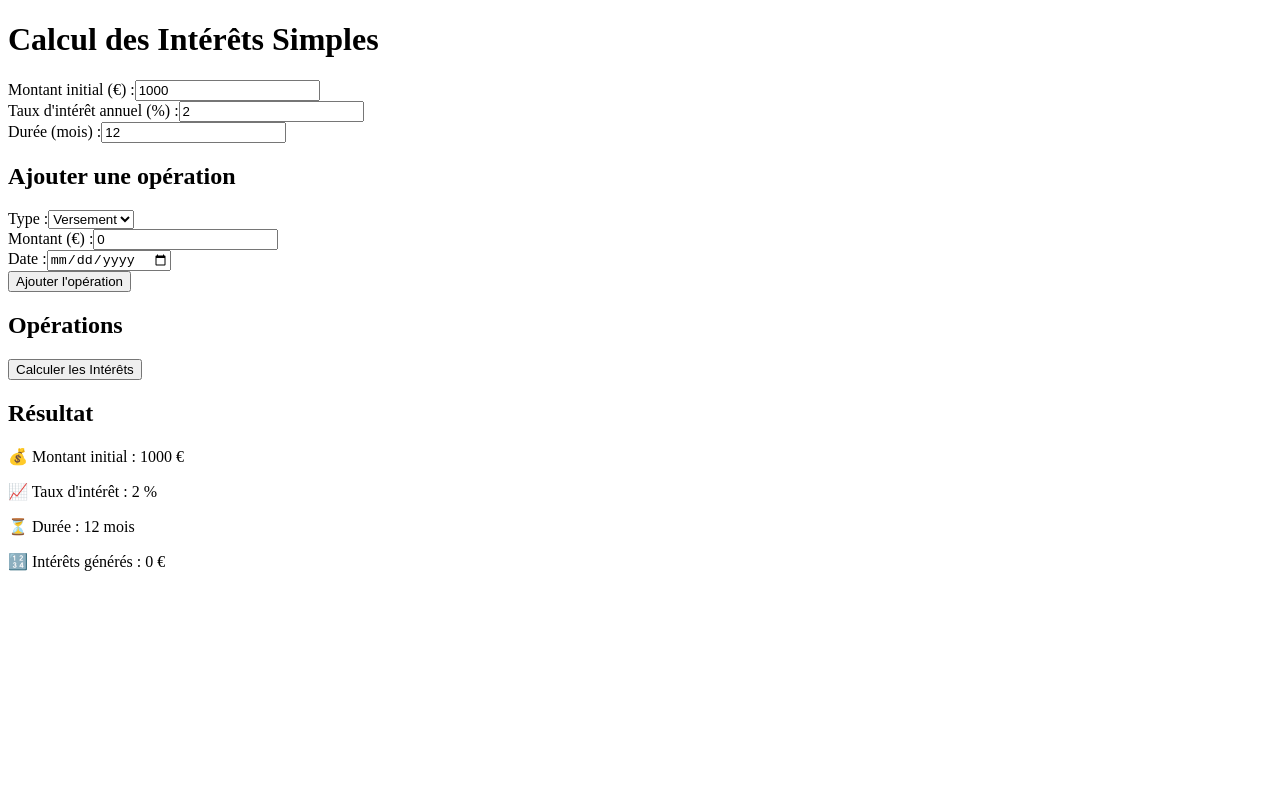
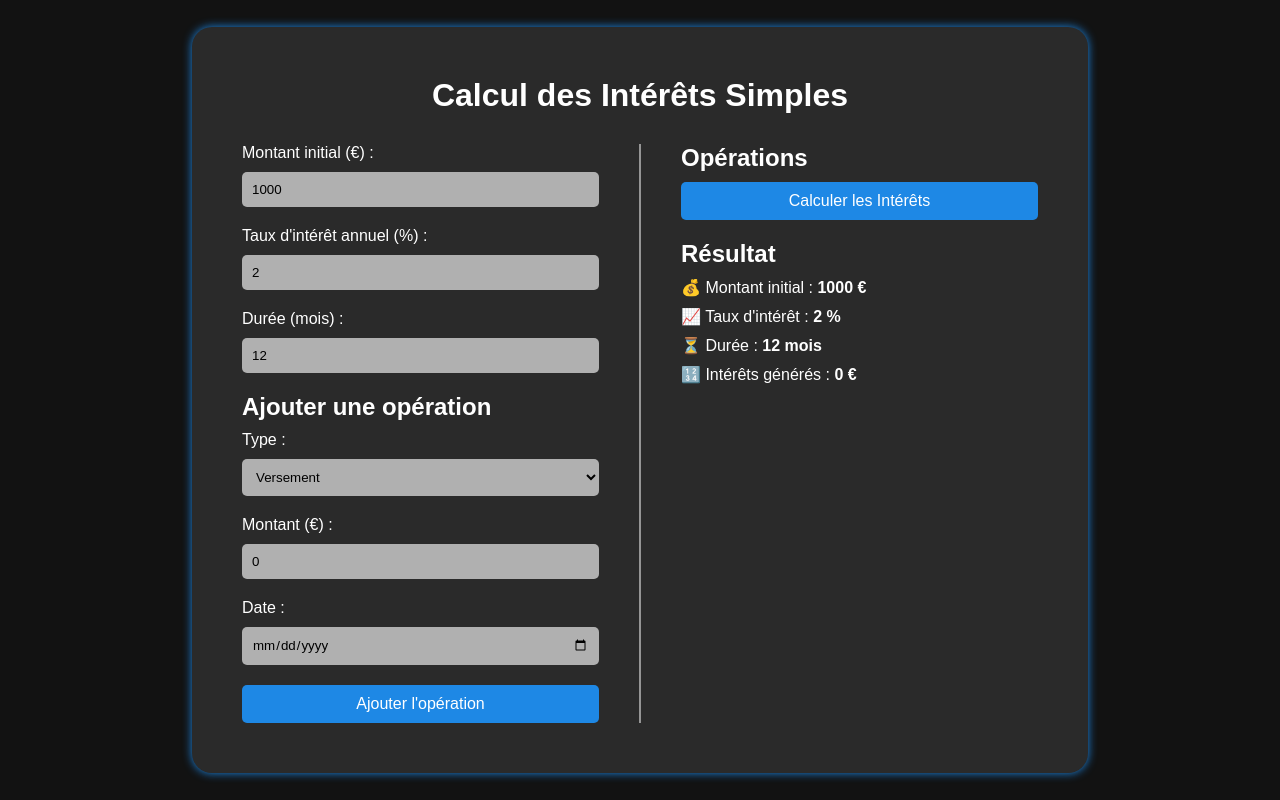
Before and after one commit to corentinmrcx/React-CalculInteret-Simple, a React (Vite) app: page / in a window 1280 px wide. Built offline with nearby package versions, Linux system fonts and the light colour scheme.

Commit message:
Ajout du style de la page : - Modification du return pour inclure l'ensemble des classes - Ajout du style de la page

```diff
--- a/public/index.css
+++ b/public/index.css
@@ -0,0 +1,144 @@
+* {
+    margin: 0;
+    padding: 0;
+    box-sizing: border-box;
+    font-family: Arial, sans-serif;
+}
+
+body {
+    background-color: #121212;
+    color: white;
+
+    display: flex;
+    justify-content: center;
+    align-items: center;
+
+    min-height: 100vh;
+    width: 100vw;
+}
+
+h2 {
+    margin-bottom: 10px;
+}
+#root {
+    width: 70%;
+}
+
+.app {
+    background-color: rgba(255, 255, 255, 0.1);
+    border-radius: 20px;
+
+    padding: 50px;
+
+    box-shadow: 0 0 10px rgb(30, 136, 229);
+}
+
+.container {
+    display: flex;
+    flex-direction: column;
+    align-items: center;
+    gap: 30px;
+}
+
+.title {
+    text-align: center;
+    margin: 0;
+}
+
+.content {
+    display: flex;
+    gap: 20px;
+
+    width: 100%;
+}
+
+.left, .right {
+    flex: 1;
+}
+
+.right {
+    display: flex;
+    flex-direction: column;
+    gap: 20px;
+}
+
+.right p {
+    margin-bottom: 10px;
+}
+
+.right p span{
+    font-weight: bold;
+}
+
+.separator {
+    width: 2px;
+    height: auto;
+    margin: 0 20px;
+
+    background-color: white;
+    opacity: 0.5;
+}
+
+.input-group {
+    display: flex;
+    flex-direction: column;
+    gap: 5px;
+
+    margin-bottom: 20px;
+}
+
+.input-group label {
+    margin-bottom: 5px;
+}
+
+.input-group input, .input-group select {
+    width: 100%;
+    padding: 10px;
+    box-sizing: border-box;
+
+    border-radius: 5px;
+    border: none;
+
+    background-color: #B0B0B0;
+}
+
+button {
+    width: 100%;
+    padding: 10px;
+
+    border: none;
+    border-radius: 5px;
+
+    background-color: #1e88e5;
+    color: white;
+    font-size: 16px;
+    cursor: pointer;
+}
+
+button:hover {
+    background-color: #1565c0;
+}
+
+ul {
+    list-style: none;
+    padding: 0;
+}
+
+ul li {
+    margin-bottom: 10px;
+}
+
+@media (max-width: 1000px) {
+    #root {
+        width: 90%;
+        padding: 50px 0 50px 0;
+    }
+
+    .content {
+        flex-direction: column;
+    }
+
+    .separator {
+        display: none;
+    }
+}
--- a/src/App.jsx
+++ b/src/App.jsx
@@ -88,10 +88,12 @@ function App() {
   }
 
   return (
-    <div>
-      <h1>Calcul des Intérêts Simples</h1>
-
-      <div>
+    <div className="app">
+      <div className="container">
+        <h1 className="title">Calcul des Intérêts Simples</h1>
+        <div className="content">
+          <div className="left">
+            <div className="input-group">
               <label>Montant initial (€) :</label>
               <input
                 type="number"
@@ -100,7 +102,7 @@ function App() {
               />
             </div>
 
-      <div>
+            <div className="input-group">
               <label>Taux d&#39;intérêt annuel (%) :</label>
               <input
                 type="number"
@@ -109,7 +111,7 @@ function App() {
               />
             </div>
 
-      <div>
+            <div className="input-group">
               <label>Durée (mois) :</label>
               <input
                 type="number"
@@ -119,12 +121,15 @@ function App() {
             </div>
 
             <h2>Ajouter une opération</h2>
-      <div>
+            <div className="input-group">
               <label>Type :</label>
               <select
                 value={nouvelleOperation.type}
                 onChange={(e) =>
-            setNouvelleOperation({ ...nouvelleOperation, type: e.target.value })
+                  setNouvelleOperation({
+                    ...nouvelleOperation,
+                    type: e.target.value,
+                  })
                 }
               >
                 <option value="versement">Versement</option>
@@ -133,9 +138,8 @@ function App() {
               </select>
             </div>
 
-      <div>
             {nouvelleOperation.type === "taux" ? (
-          <div>
+              <div className="input-group">
                 <label>Nouveau taux (%) :</label>
                 <input
                   type="number"
@@ -149,7 +153,7 @@ function App() {
                 />
               </div>
             ) : (
-          <div>
+              <div className="input-group">
                 <label>Montant (€) :</label>
                 <input
                   type="number"
@@ -163,21 +167,28 @@ function App() {
                 />
               </div>
             )}
-      </div>
 
-      <div>
+            <div className="input-group">
               <label>Date :</label>
               <input
                 type="date"
                 value={nouvelleOperation.date}
                 onChange={(e) =>
-            setNouvelleOperation({ ...nouvelleOperation, date: e.target.value })
+                  setNouvelleOperation({
+                    ...nouvelleOperation,
+                    date: e.target.value,
+                  })
                 }
               />
             </div>
 
             <button onClick={ajouterOperation}>Ajouter l&#39;opération</button>
+          </div>
 
+          <div className="separator"></div>
+
+          <div className="right">
+            <div>
               <h2>Opérations</h2>
               <ul>
                 {operations.map((op, index) => (
@@ -194,12 +205,25 @@ function App() {
               </ul>
 
               <button onClick={calculerInterets}>Calculer les Intérêts</button>
-
+            </div>
+            <div>
               <h2>Résultat</h2>
-      <p>💰 Montant initial : {montantInitial} €</p>
-      <p>📈 Taux d&#39;intérêt : {tauxInteret} %</p>
-      <p>⏳ Durée : {duree} mois</p>
-      <p>🔢 Intérêts générés : {interets} €</p>
+              <p>
+                💰 Montant initial : <span>{montantInitial} €</span>
+              </p>
+              <p>
+                📈 Taux d&#39;intérêt : <span>{tauxInteret} %</span>
+              </p>
+              <p>
+                ⏳ Durée : <span>{duree} mois</span>
+              </p>
+              <p>
+                🔢 Intérêts générés : <span>{interets} €</span>
+              </p>
+            </div>
+          </div>
+        </div>
+      </div>
     </div>
   );
 }
```
Lines whose indentation alone changed are shown as unchanged.
